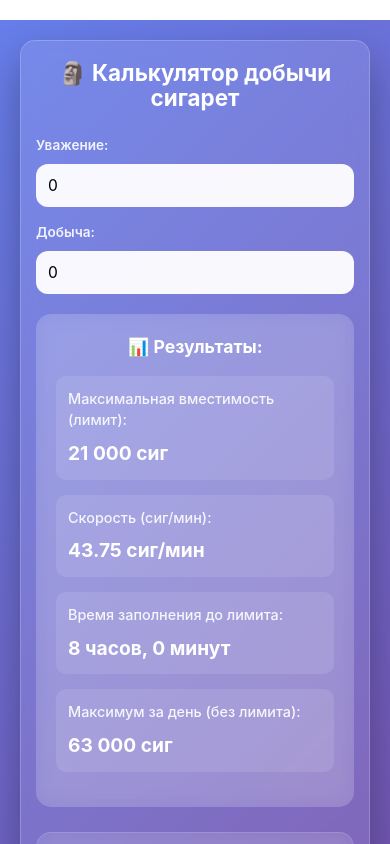
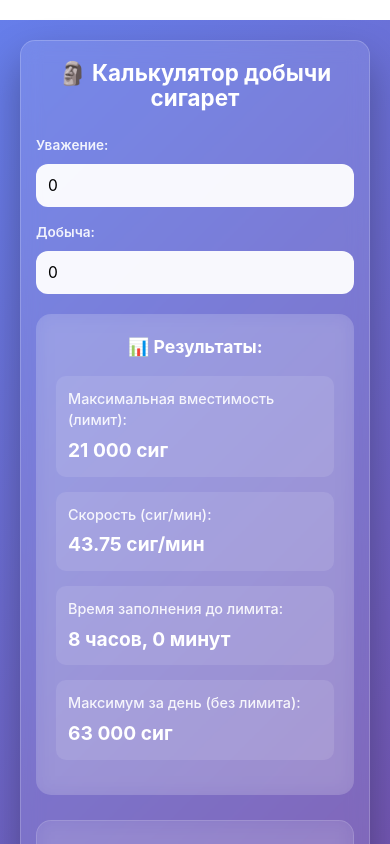
Before and after one commit to Aleksey056/PrisonCalculator, a React (Vite) app: page / in a window 390 px wide. Shown: the top 844 px of the page. Built offline with nearby package versions, Linux system fonts and the light colour scheme.

Commit message:
good rev

```diff
--- a/src/App.css
+++ b/src/App.css
@@ -119,6 +119,7 @@ h1 {
 	background: rgba(255, 255, 255, 0.1);
 	border-radius: 10px;
 	transition: all 0.3s ease;
+	column-gap: 10px;
 }
 
 .stat:hover {
@@ -176,7 +177,7 @@ h1 {
 	.stat {
 		flex-direction: column;
 		align-items: flex-start;
-		gap: 8px;
+		gap: 5px;
 	}
 
 	.stat span:last-child {
```
